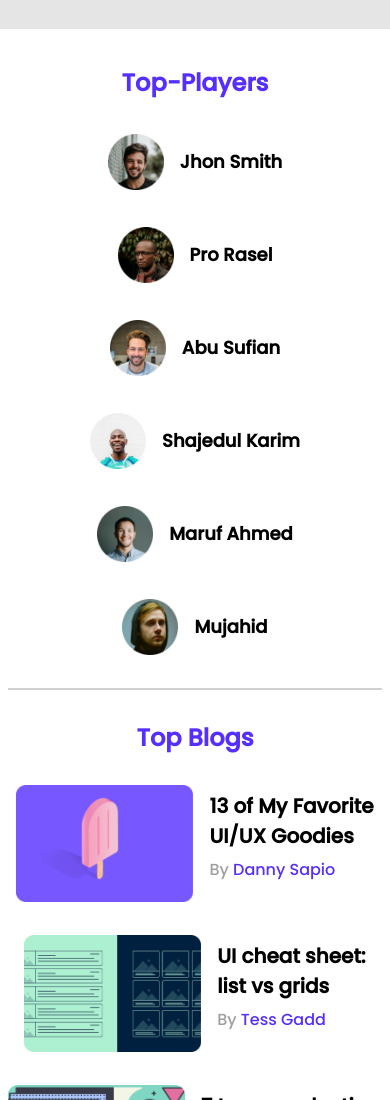
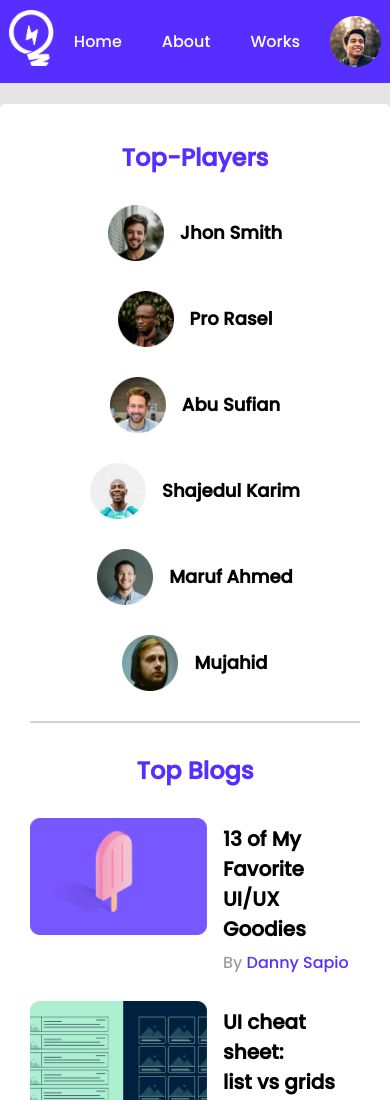
Before and after one commit to Fahimmuntasir1/LeaderBoard, a plain HTML site: page index.html in a window 390 px wide. Shown: the top 1100 px of the page. Drawn offline with Linux system fonts and the light colour scheme.

Commit message:
navbar added and mutamuti responsive

```diff
--- a/index.html
+++ b/index.html
@@ -14,7 +14,19 @@
 <body>
     <!-- header is starting -->
     <header>
-
+        <div class="main">
+            <div class="logo">
+                <a href="#"><img src="images/icons/logo.png" alt=""></a>
+            </div>
+            <nav class="navigation">
+                <ul class="navigation-items">
+                    <li class="single-item"><a href="#">Home</a></li>
+                    <li class="single-item"><a href="#">About</a></li>
+                    <li class="single-item"><a href="#">Works</a></li>
+                </ul>
+                <a href="#" class="avatar"><img src="images/icons/profile.png" alt=""></a>
+            </nav>
+        </div>
     </header>
     <!-- header is ended -->
     <main>
--- a/style.css
+++ b/style.css
@@ -2,6 +2,11 @@
 @import url('https://fonts.googleapis.com/css2?family=Poppins:wght@500&family=Roboto:wght@300;400;700&display=swap');
 
 /* common style or utilities */
+*{
+    margin: 0;
+    padding: 0;
+    box-sizing: border-box;
+}
 body{
     font-family: 'Poppins', sans-serif;
     background-color:  #E5E5E5;;
@@ -22,6 +27,55 @@ main{
 hr{
     border: 1px solid #D1D1D1;
     margin-bottom: 30px;
+}
+/* header start */
+header{
+    background: #562EFF;
+    padding:10px 0;
+    /* animation: slideDown 1s ease .0s 1; */
+}
+header{
+    display: flex;
+    justify-content: center;
+}
+header .main{
+    display:flex;
+    align-items: center;
+    justify-content: space-between;
+    width: 870px;
+    padding: 0 20px;
+}
+.logo{
+    display:flex;
+}
+.logo img{
+    width:45px;
+}
+.navigation{
+    display:flex;
+}
+.navigation-items{
+    display:flex;
+    align-items: center;
+
+
+}
+.navigation-items li{
+    list-style: none;
+    padding:0 20px;
+}
+.navigation-items li a{
+    color:#ffffff;
+    text-decoration: none;
+
+}
+.navigation-items li a:hover{
+    color:#FF4A60;
+}
+.avatar{
+    display:flex;
+    align-items: center;
+    margin-left: 10px;
 }
 
 /* top player styles */
```
